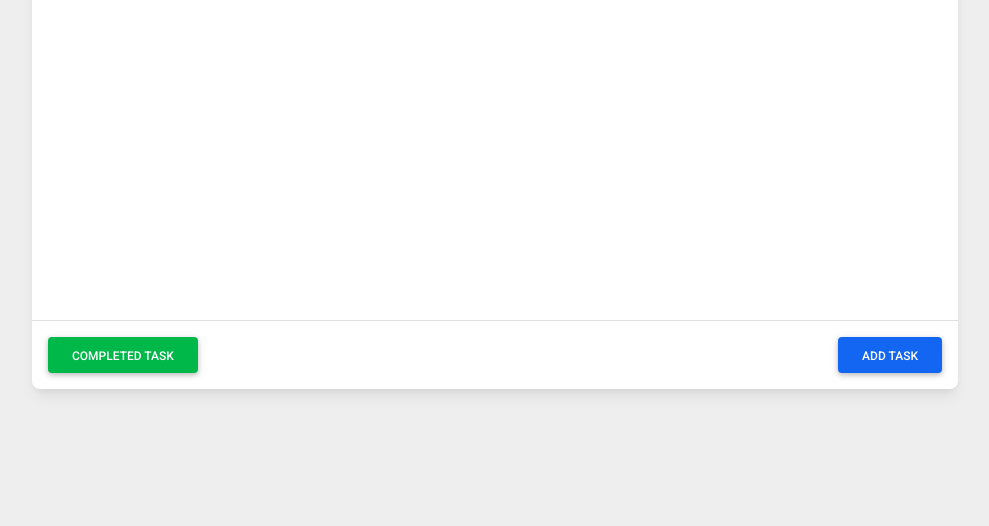
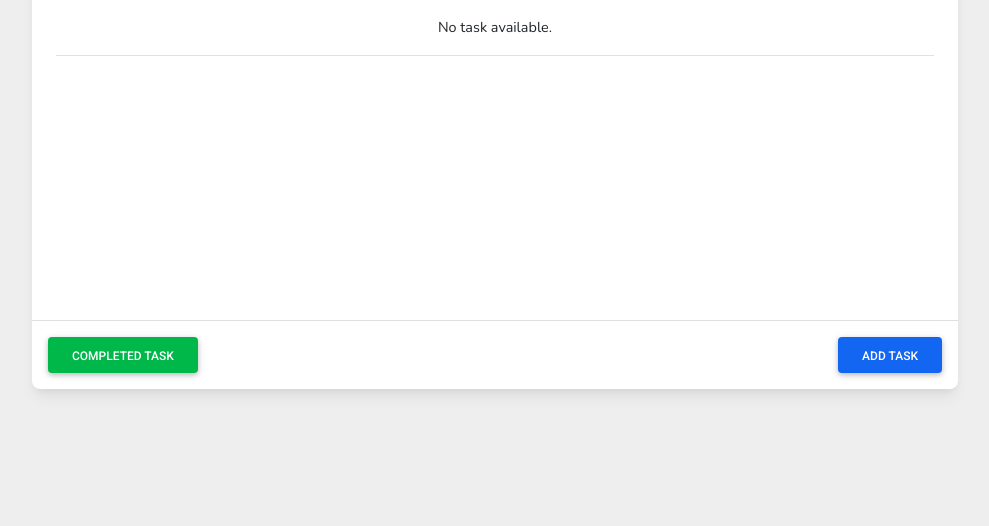
Before and after one commit to eldivategar/todo-list-django, a Django app: page / in a window 1280 px wide. Shown: the part 274-800 px from the top of the page, without its empty margins (145-1134 px from the left). Run offline with Django 4.2, Linux system fonts and the light colour scheme; tables that the repository leaves empty hold one stand-in row (values such as "Sample post"); some libraries are stand-ins or nearby versions.

Commit message:
update page

```diff
--- a/a_todo/templates/partials/all_task.html
+++ b/a_todo/templates/partials/all_task.html
@@ -1,9 +1,8 @@
 <tbody id="all_task">
+    {% if todos %}
     {% for todo in todos %}
     <tr class="fw-normal">
         <th>
-            <!-- <img src="https://mdbcdn.b-cdn.net/img/Photos/Avatars/avatar-5.webp" class="shadow-1-strong rounded-circle" alt="avatar 1"
-      style="width: 55px; height: auto;"> -->
             <span class="ms-2">{{ todo.member }}</span>
         </th>
         <td class="align-middle">
@@ -19,10 +18,16 @@
             </h6>
         </td>
         <td class="align-middle">
-            <a onclick="upd('/update/{{ todo.id }}/');" data-mdb-toggle="tooltip" title="Mark Done"><i class="fas fa-check text-success me-3"></i></a>
+            <a onclick="upd('/update/{{ todo.id }}/');" data-mdb-toggle="tooltip" title="Mark Done"><i
+                    class="fas fa-check text-success me-3"></i></a>
             <a onclick="del('/delete/{{ todo.id }}/');" data-mdb-toggle="tooltip" title="Remove"><i
                     class="fas fa-trash-alt text-danger"></i></a>
         </td>
     </tr>
     {% endfor %}
+    {% else %}
+    <tr>
+        <td colspan="5" class="text-center">No task available.</td>
+    </tr>
+    {% endif %}
 </tbody>
--- a/a_todo/templates/partials/all_task_done.html
+++ b/a_todo/templates/partials/all_task_done.html
@@ -1,4 +1,5 @@
 <tbody id="all_task_done">
+    {% if todos %}
     {% for todo in todos_done %}
     <tr class="fw-normal">
         <th>
@@ -25,4 +26,9 @@
         </td>
     </tr>
     {% endfor %}
+    {% else %}
+    <tr>
+        <td colspan="5" class="text-center">No task available.</td>
+    </tr>
+    {% endif %}
 </tbody>
```
Also changed, not shown: a_todo/templates/index.html (line endings or trailing spaces).
